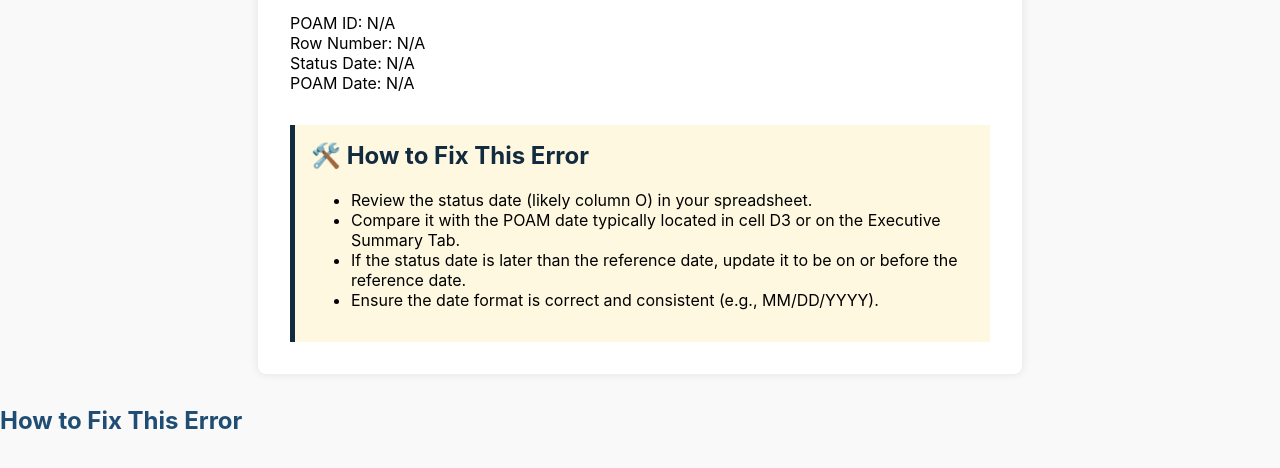
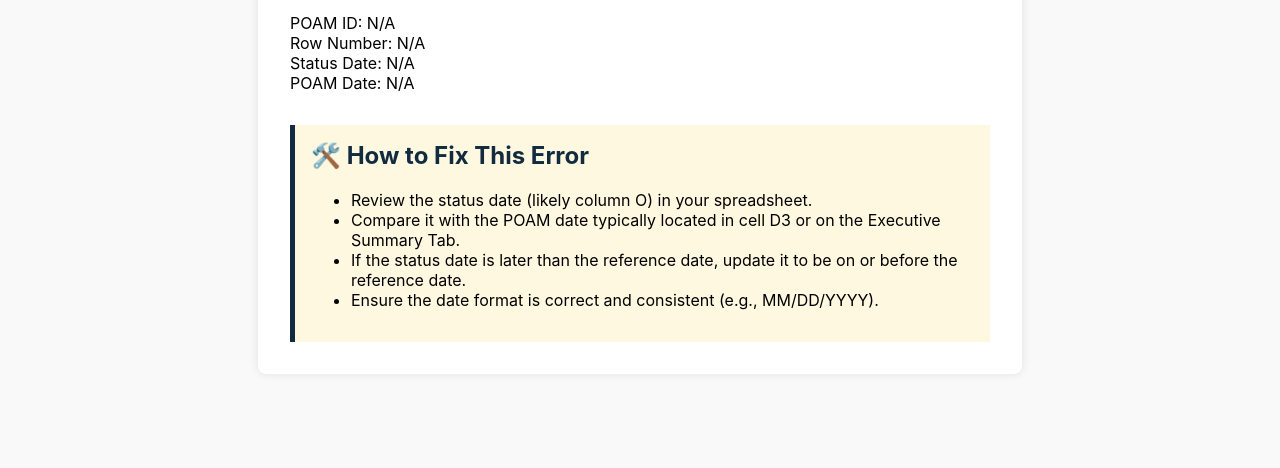
Before and after one commit to TyThomassonKS/ErrorCodes, a plain HTML site: page AFTER_D3.html in a window 1280 px wide. Shown: the part 198-666 px from the top of the page. Drawn offline with Linux system fonts and the light colour scheme.

Commit message:
Update AFTER_D3.html

```diff
--- a/AFTER_D3.html
+++ b/AFTER_D3.html
@@ -133,8 +133,6 @@
       </ul>
     </div>
 </div>
-<section id="fix-section"><h2 style="color: #1F4D73;"> How to Fix This Error</h2><ul </li></ul></section></main>
-
 <script>
     function excelDateToJSDate(serial) {
       const utc_days = Math.floor(serial - 25569);
```
